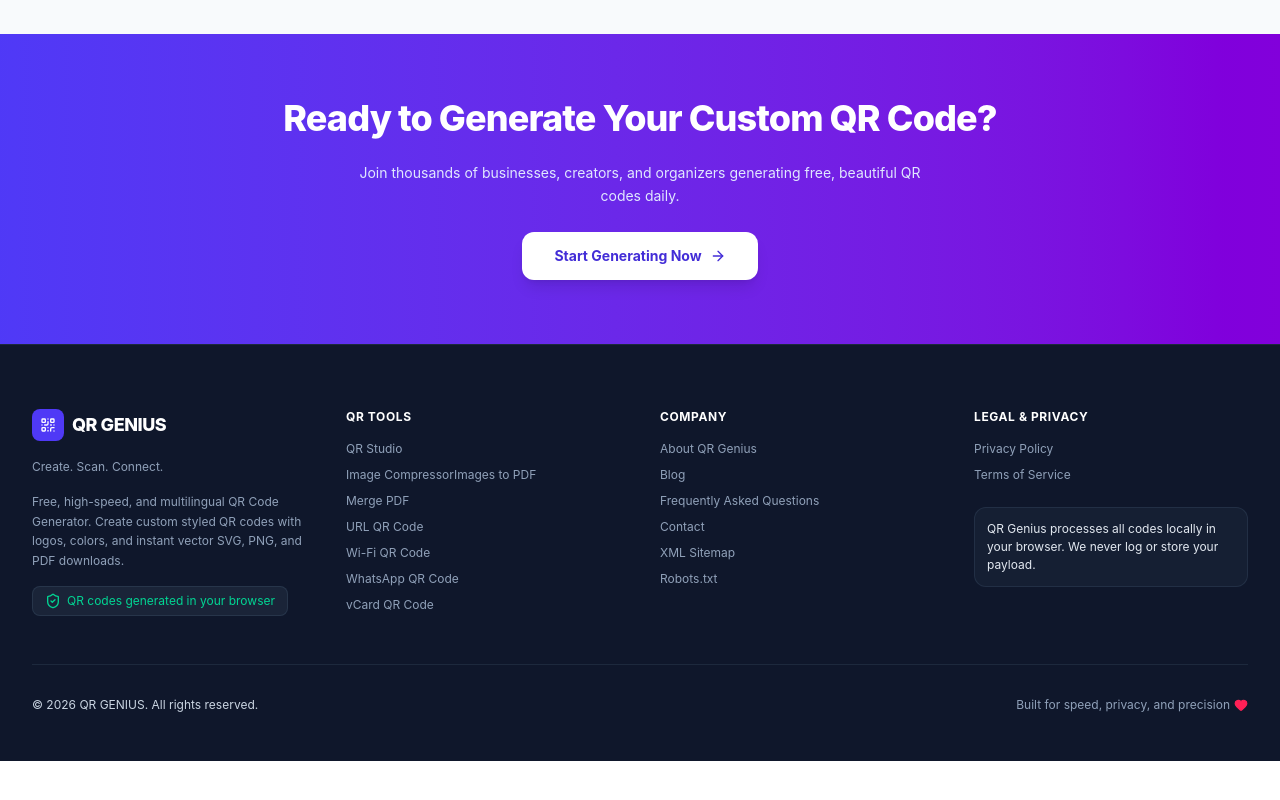
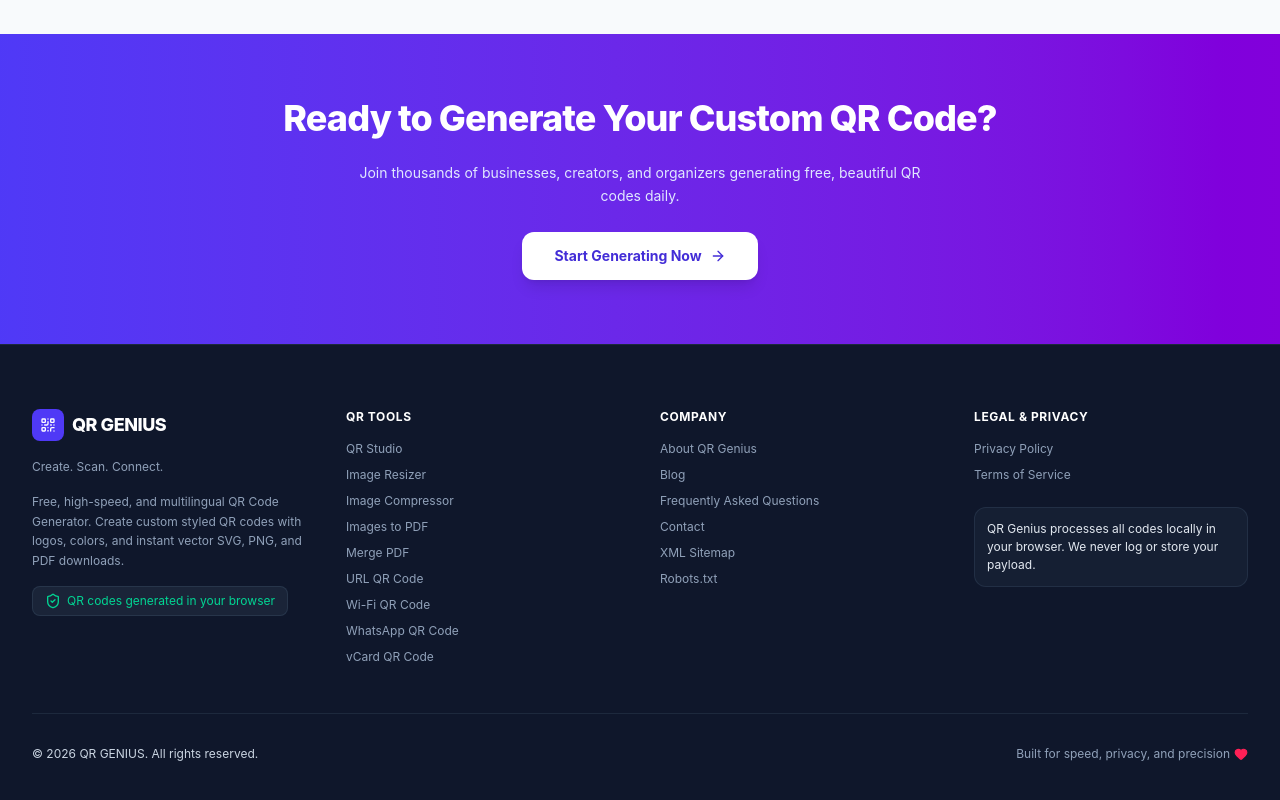
Before and after one commit to evanora031-dotcom/-qr-genius, a React (Vite) app: page / in a window 1280 px wide. Shown: the part 3574-4374 px from the top of the page. Before the commit the page ends 4335 px from the top, so only its background shows below. Built offline with nearby package versions, Linux system fonts and the light colour scheme.

Commit message:
fix: separate image tool footer links and add image resizer

```diff
--- a/src/components/Footer.tsx
+++ b/src/components/Footer.tsx
@@ -4,7 +4,7 @@ import { Language, PageId } from '../types';
 import { translations } from '../i18n/translations';
 
 const PAGE_PATHS: Partial<Record<PageId, string>> = {
-  home: '/', generator: '/generator', 'image-compressor': '/tools/image-compressor', 'images-to-pdf': '/tools/images-to-pdf', 'pdf-merge': '/tools/merge-pdf', url: '/tools/url', wifi: '/tools/wifi',
+  home: '/', generator: '/generator', 'image-resizer': '/tools/image-resizer', 'image-compressor': '/tools/image-compressor', 'images-to-pdf': '/tools/images-to-pdf', 'pdf-merge': '/tools/merge-pdf', url: '/tools/url', wifi: '/tools/wifi',
   whatsapp: '/tools/whatsapp', business: '/tools/business-vcard', about: '/about',
   contact: '/contact', privacy: '/privacy', terms: '/terms', faq: '/faq',
   sitemap: '/sitemap', robots: '/robots'
@@ -65,9 +65,16 @@ export const Footer: React.FC<FooterProps> = ({ lang, onNavigate }) => {
                 </a>
               </li>
               <li>
+                <a href={localizedHref('image-resizer', lang)} onClick={(event) => { event.preventDefault(); handleLink('image-resizer'); }} className="hover:text-indigo-400 transition-colors">
+                  {lang === 'ar' ? 'تغيير حجم الصور' : lang === 'fr' ? 'Redimensionner une image' : lang === 'es' ? 'Cambiar tamaño de imágenes' : 'Image Resizer'}
+                </a>
+              </li>
+              <li>
                 <a href={localizedHref('image-compressor', lang)} onClick={(event) => { event.preventDefault(); handleLink('image-compressor'); }} className="hover:text-indigo-400 transition-colors">
                   {lang === 'ar' ? 'ضغط الصور' : lang === 'fr' ? 'Compresser une image' : lang === 'es' ? 'Comprimir imágenes' : 'Image Compressor'}
                 </a>
+              </li>
+              <li>
                 <a href={localizedHref('images-to-pdf', lang)} onClick={(event) => { event.preventDefault(); handleLink('images-to-pdf'); }} className="hover:text-indigo-400 transition-colors">{({ en: 'Images to PDF', ar: 'الصور إلى PDF', fr: 'Images en PDF', es: 'Imágenes a PDF' } as Record<Language, string>)[lang]}</a>
               </li>
               <li>
```
